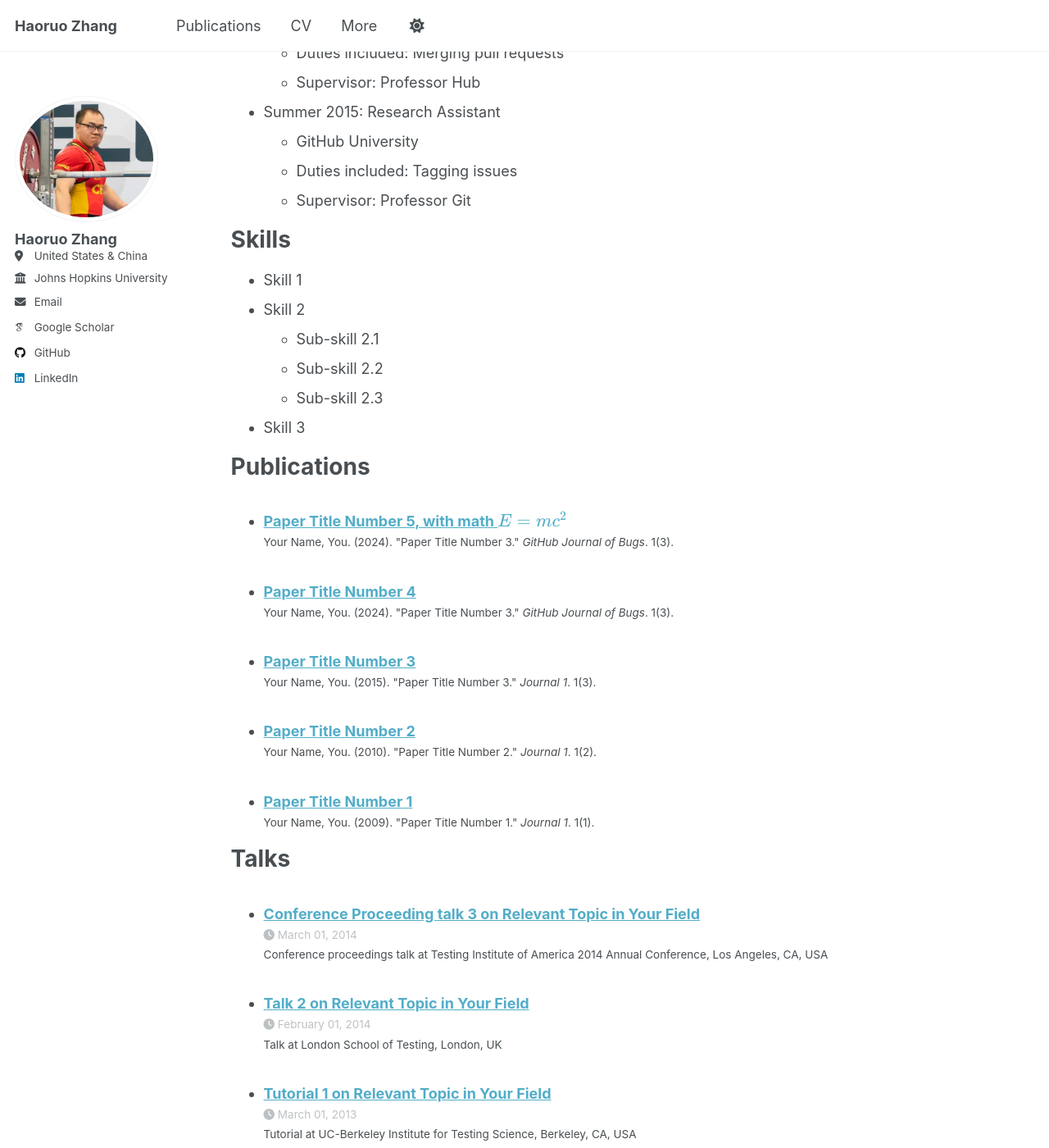
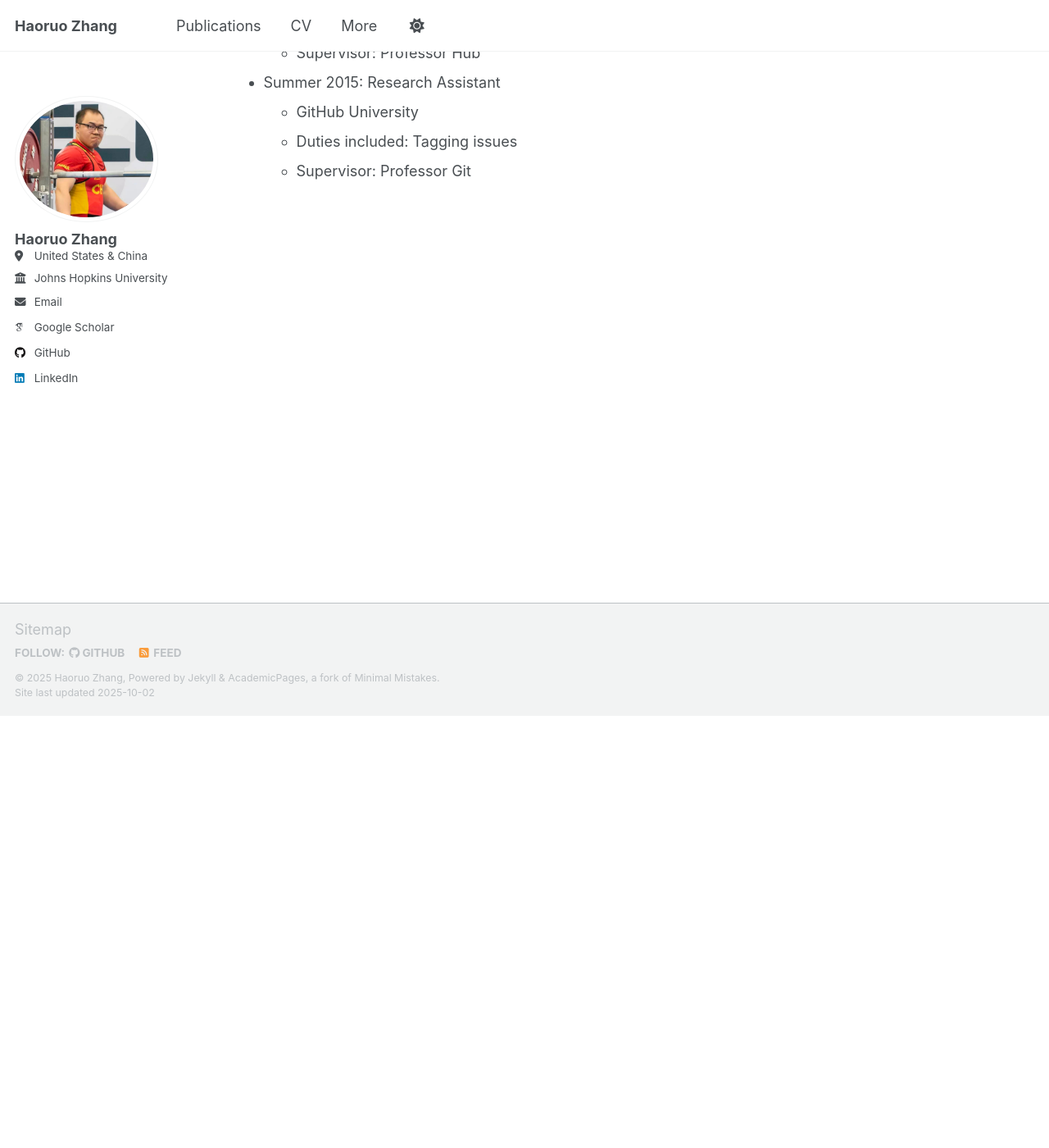
Before and after one commit to haoruo-zhang/haoruo-zhang.github.io, a Jekyll site: the page built from _pages/cv.md, in a window 1280 px wide and 1400 px high, scrolled down 527 px. Shown: the whole window at 82% size. Built offline with Jekyll 4.4.1, drawn with Linux system fonts in a browser that asks for light colours; some web fonts are replaced; a script that is not in the unit is left out; some of the changed text lies outside the part shown.

Commit message:
Update cv.md

```diff
--- a/_pages/cv.md
+++ b/_pages/cv.md
@@ -11,9 +11,8 @@ redirect_from:
 
 Education
 ======
-* Ph.D in Version Control Theory, GitHub University, 2018 (expected)
-* M.S. in Jekyll, GitHub University, 2014
-* B.S. in GitHub, GitHub University, 2012
+* M.S. in Johns Hopkins University, 2025
+* B.S. in Xi’an Jiaotong-Liverpool University, 2023
 
 Work experience
 ======
@@ -31,34 +30,3 @@ Work experience
   * GitHub University
   * Duties included: Tagging issues
   * Supervisor: Professor Git
-
-Skills
-======
-* Skill 1
-* Skill 2
-  * Sub-skill 2.1
-  * Sub-skill 2.2
-  * Sub-skill 2.3
-* Skill 3
-
-Publications
-======
-  <ul>{% for post in site.publications reversed %}
-    {% include archive-single-cv.html %}
-  {% endfor %}</ul>
-
-Talks
-======
-  <ul>{% for post in site.talks reversed %}
-    {% include archive-single-talk-cv.html  %}
-  {% endfor %}</ul>
-
-Teaching
-======
-  <ul>{% for post in site.teaching reversed %}
-    {% include archive-single-cv.html %}
-  {% endfor %}</ul>
-
-Service and leadership
-======
-* Currently signed in to 43 different slack teams
```
